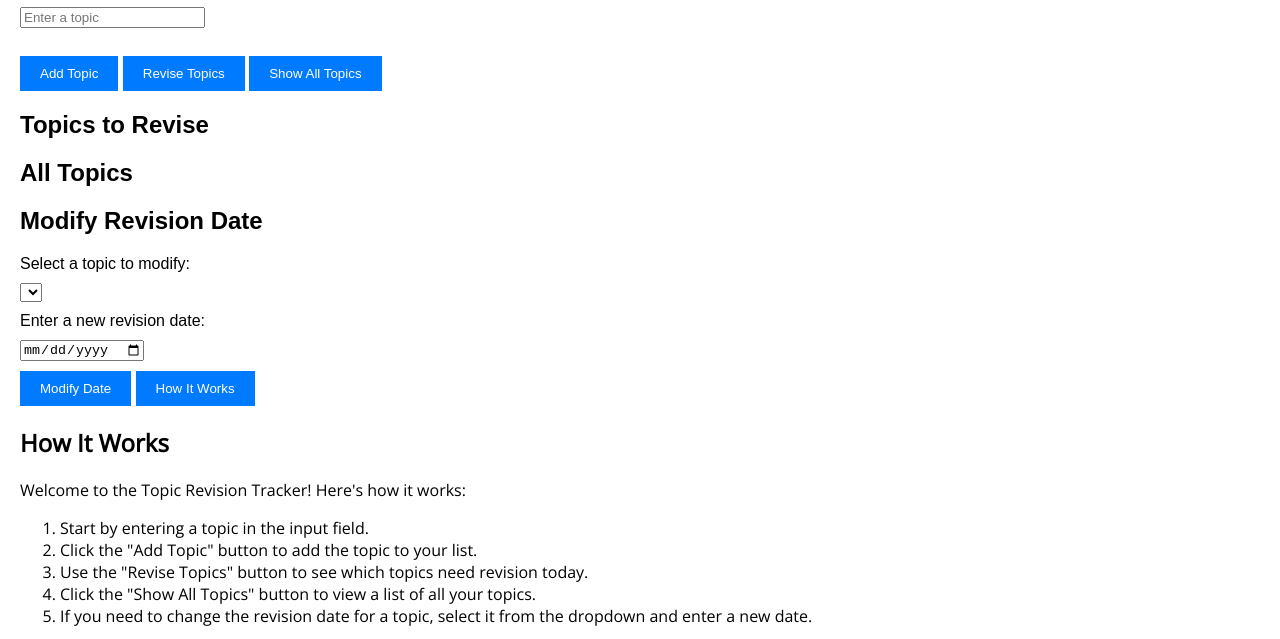
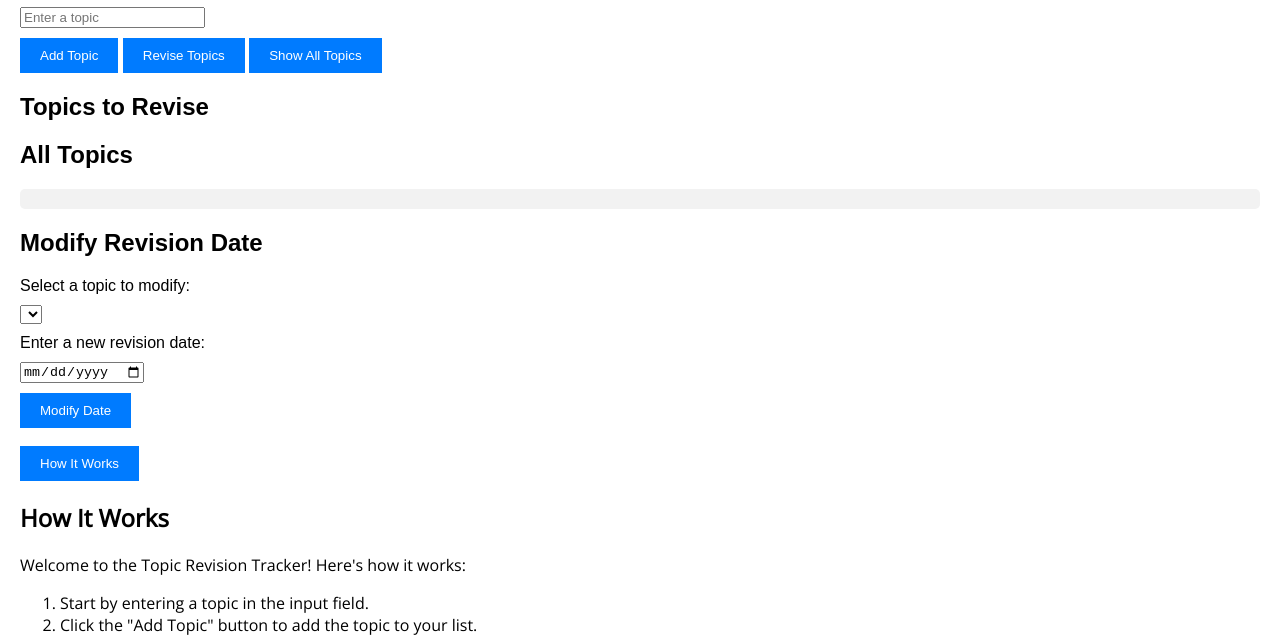
Before and after one commit to Gameplayhackz/revisontracker, a plain HTML site: page index.html in a window 1280 px wide. Shown: the part 88-727 px from the top of the page. Drawn offline with nearby package versions, Linux system fonts and the light colour scheme; no server answers.

Commit message:
Update index.html

```diff
--- a/index.html
+++ b/index.html
@@ -1,36 +1,39 @@
 <!DOCTYPE html>
 <html>
+
 <head>
-  <script src="https://www.gstatic.com/firebasejs/8.10.0/firebase-app.js"></script>
-  <script src="https://www.gstatic.com/firebasejs/8.10.0/firebase-firestore.js"></script>
-  <script src="script.js"></script>
   <link rel="stylesheet" type="text/css" href="style.css">
-  <!-- Add the Google Font link -->
   <link rel="stylesheet" href="https://fonts.googleapis.com/css?family=Open+Sans">
-  <link rel="stylesheet" href="https://fonts.googleapis.com/css?family=Roboto">
-
   <title>Topic Revision Tracker</title>
 </head>
+
 <body>
   <h1>Topic Revision Tracker</h1>
-  <!-- Input field for topic -->
   <label for="topic">Enter today's topic:</label>
-  <input type="text" id="topic" placeholder="Enter a topic"><br>
-  <!-- Buttons to interact with topics -->
+  <input type="text" id="topic" placeholder="Enter a topic">
   <button onclick="addTopic()">Add Topic</button>
   <button onclick="reviseTopics()">Revise Topics</button>
   <button onclick="showAllTopics()">Show All Topics</button>
+
   <h2>Topics to Revise</h2>
   <ul id="topicsList"></ul>
+
   <h2>All Topics</h2>
+  <section id="all-topics">
     <ul id="allTopicsList"></ul>
+  </section>
+
   <h2>Modify Revision Date</h2>
+  <section id="modify-section">
     <label for="modifyTopic">Select a topic to modify:</label>
     <select id="modifyTopic"></select>
     <label for="newDate">Enter a new revision date:</label>
     <input type="date" id="newDate">
     <button onclick="modifyDate()">Modify Date</button>
+  </section>
+<br>
   <button onclick="toggleHowItWorks()">How It Works</button>
+
   <section id="how-it-works" class="hidden">
     <h2>How It Works</h2>
     <p>Welcome to the Topic Revision Tracker! Here's how it works:</p>
@@ -43,7 +46,8 @@
       <li>If you need to change the revision date for a topic, select it from the dropdown and enter a new date.</li>
     </ol>
 
-    <p>The Topic Revision Tracker is based on spaced repetition, a proven method for effective learning. It suggests you revise topics at specific intervals:</p>
+    <p>The Topic Revision Tracker is based on spaced repetition, a proven method for effective learning. It suggests
+      you revise topics at specific intervals:</p>
 
     <ul>
       <li>After 1 day</li>
@@ -53,8 +57,14 @@
 
     <p>Keep track of your study topics and never miss a revision date with the Topic Revision Tracker!</p>
   </section>
+
   <footer>
     <p>Made with ❤️ by @dhruwayush</p>
   </footer>
+
+  <script src="https://www.gstatic.com/firebasejs/8.10.0/firebase-app.js"></script>
+  <script src="https://www.gstatic.com/firebasejs/8.10.0/firebase-firestore.js"></script>
+  <script src="script.js"></script>
 </body>
+
 </html>
```
Lines whose indentation alone changed are shown as unchanged.
